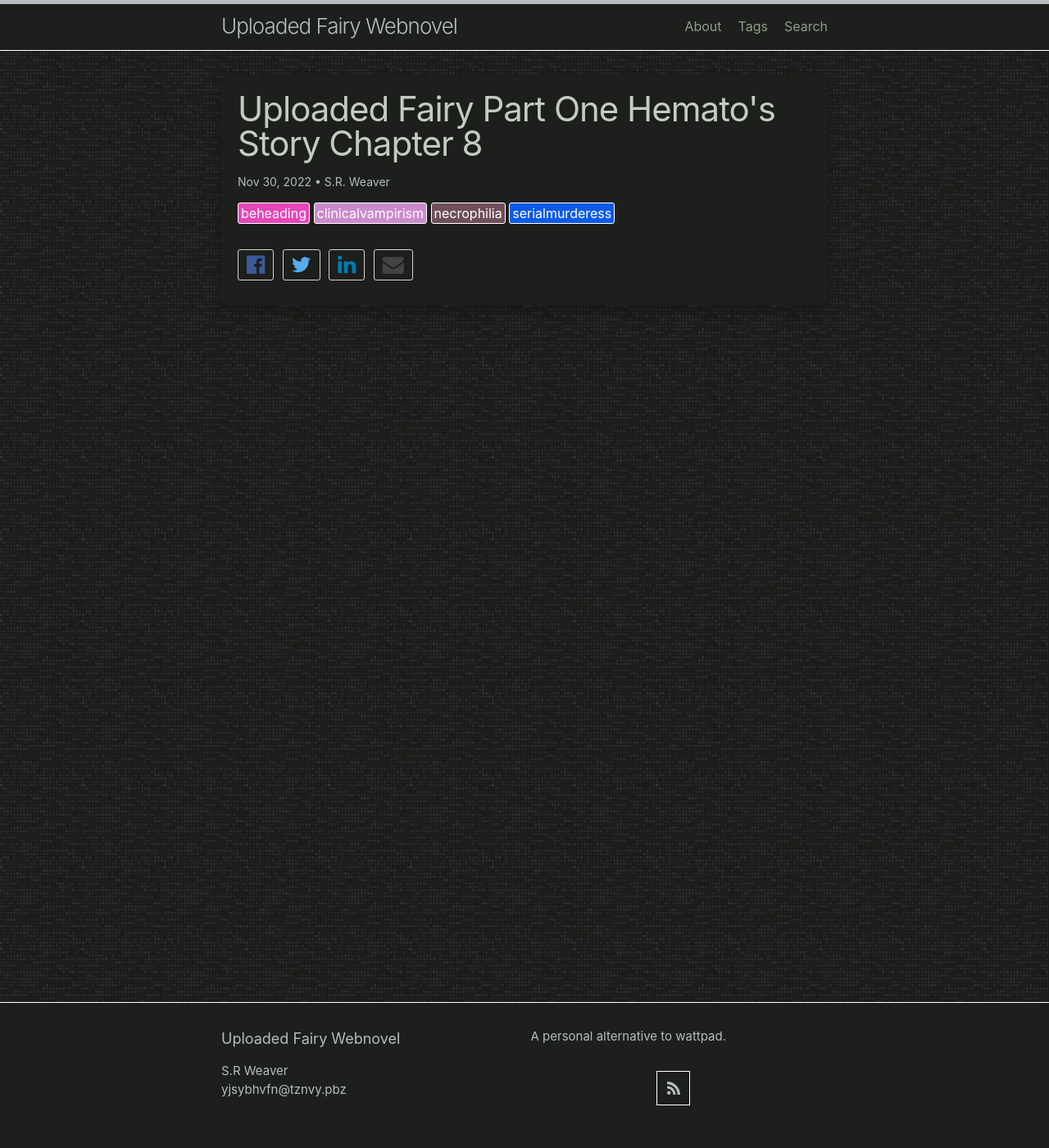
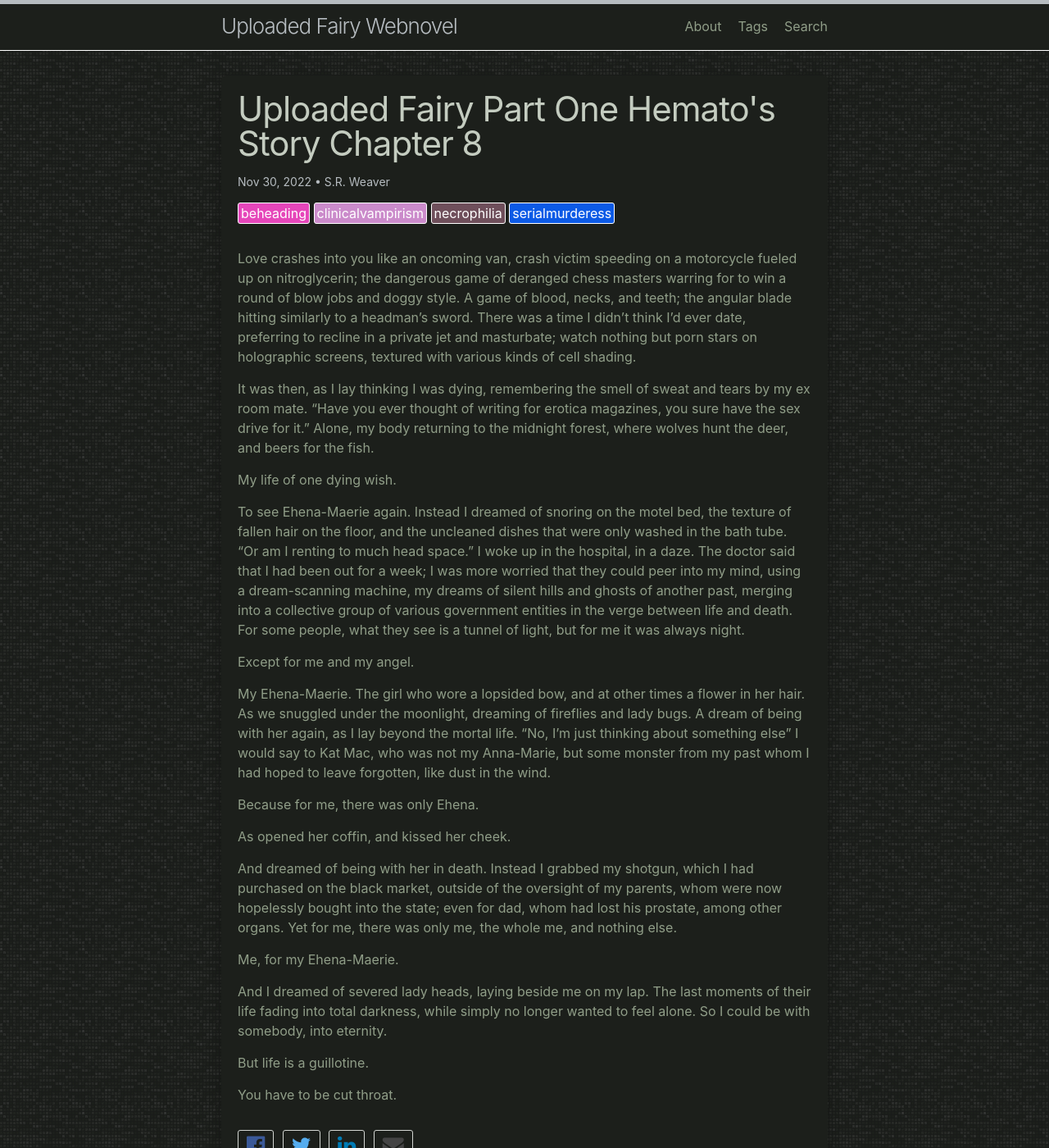
Before and after one commit to LWFlouisa/UploadedFairyOELN, a Jekyll site: the page built from _posts/2022-11-30-chapter8.md, in a window 1280 px wide and 1400 px high. Shown: the whole window at 82% size. Built offline with Jekyll 4.4.1, drawn with Linux system fonts in a browser that asks for light colours; our own code applies the rules of GitHub Pages for plain Markdown files.

Commit message:
Update 2022-11-30-chapter8.md

```diff
--- a/_posts/2022-11-30-chapter8.md
+++ b/_posts/2022-11-30-chapter8.md
@@ -3,3 +3,28 @@ title: "Uploaded Fairy Part One Hemato's Story Chapter 8"
 author: "S.R. Weaver"
 tags: necrophilia beheading clinicalvampirism serialmurderess
 ---
+Love crashes into you like an oncoming van, crash victim speeding on a motorcycle fueled up on nitroglycerin; the dangerous game of deranged chess masters warring for to win a round of blow jobs and doggy style. A game of blood, necks, and teeth; the angular blade hitting similarly to a headman's sword. There was a time I didn't think I'd ever date, preferring to recline in a private jet and masturbate; watch nothing but porn stars on holographic screens, textured with various kinds of cell shading.
+
+It was then, as I lay thinking I was dying, remembering the smell of sweat and tears by my ex room mate. "Have you ever thought of writing for erotica magazines, you sure have the sex drive for it." Alone, my body returning to the midnight forest, where wolves hunt the deer, and beers for the fish.
+
+My life of one dying wish.
+
+To see Ehena-Maerie again. Instead I dreamed of snoring on the motel bed, the texture of fallen hair on the floor, and the uncleaned dishes that were only washed in the bath tube. "Or am I renting to much head space." I woke up in the hospital, in a daze. The doctor said that I had been out for a week; I was more worried that they could peer into my mind, using a dream-scanning machine, my dreams of silent hills and ghosts of another past, merging into a collective group of various government entities in the verge between life and death. For some people, what they see is a tunnel of light, but for me it was always night.
+
+Except for me and my angel.
+
+My Ehena-Maerie. The girl who wore a lopsided bow, and at other times a flower in her hair. As we snuggled under the moonlight, dreaming of fireflies and lady bugs. A dream of being with her again, as I lay beyond the mortal life. "No, I'm just thinking about something else" I would say to Kat Mac, who was not my Anna-Marie, but some monster from my past whom I had hoped to leave forgotten, like dust in the wind.
+
+Because for me, there was only Ehena.
+
+As opened her coffin, and kissed her cheek.
+
+And dreamed of being with her in death. Instead I grabbed my shotgun, which I had purchased on the black market, outside of the oversight of my parents, whom were now hopelessly bought into the state; even for dad, whom had lost his prostate, among other organs. Yet for me, there was only me, the whole me, and nothing else.
+
+Me, for my Ehena-Maerie.
+
+And I dreamed of severed lady heads, laying beside me on my lap. The last moments of their life fading into total darkness, while simply no longer wanted to feel alone. So I could be with somebody, into eternity.
+
+But life is a guillotine.
+
+You have to be cut throat.
```
